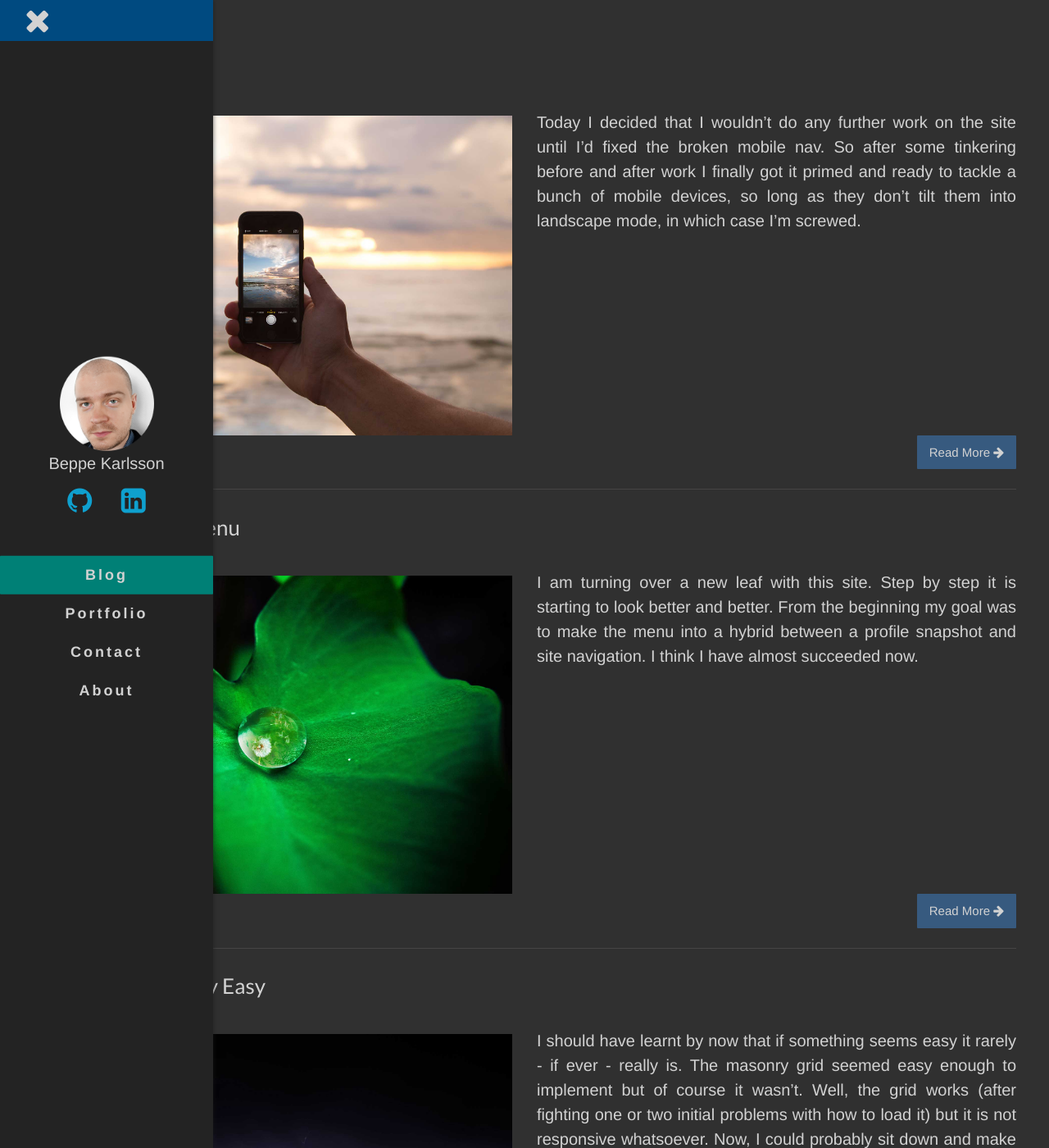
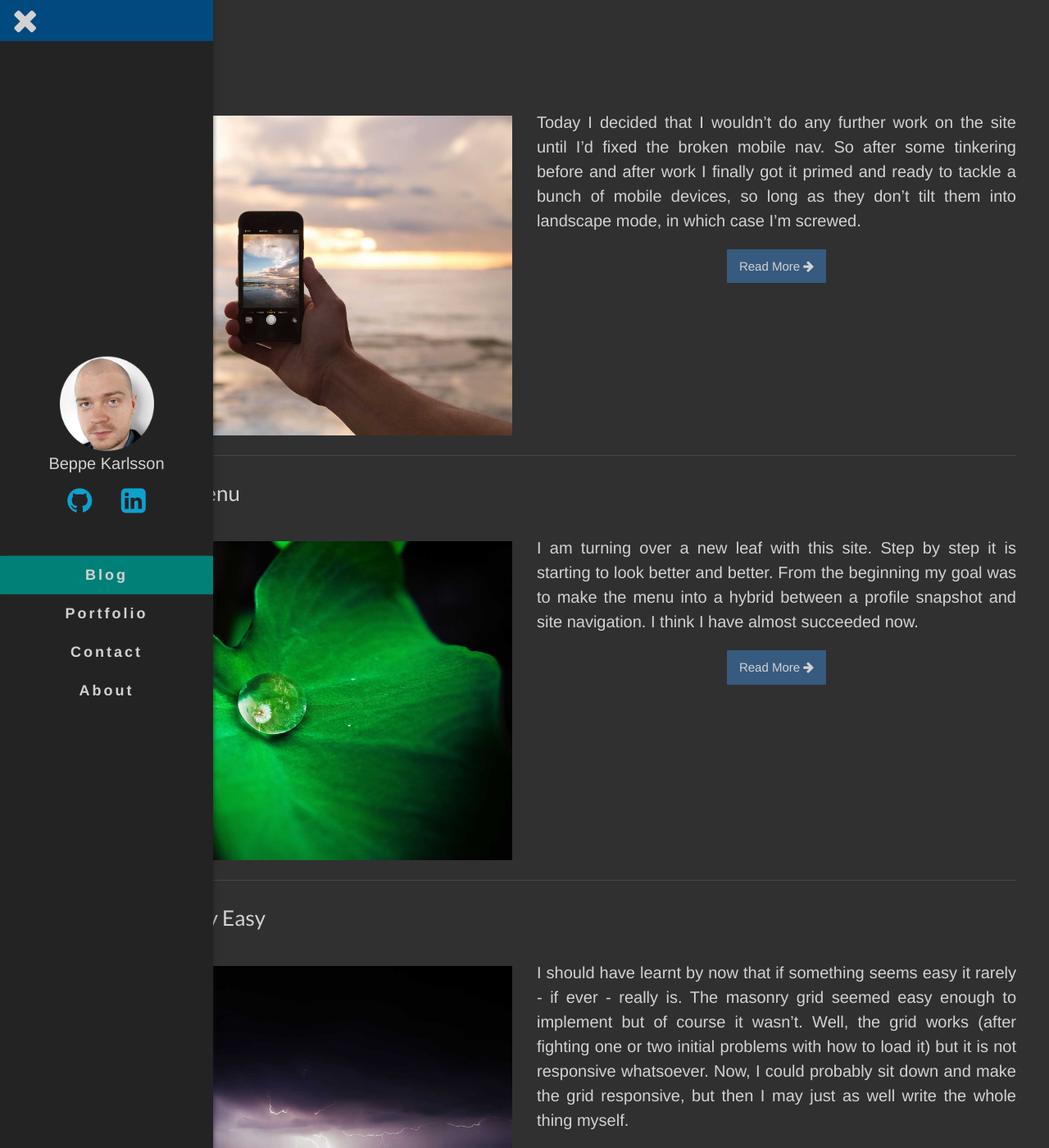
Before and after one commit to beppek/beppek.github.io, a Jekyll site: the page built from 01-blog.md, in a window 1280 px wide and 1400 px high. Shown: the whole window at 82% size. Built offline with Jekyll 4.4.1, drawn with Linux system fonts in a browser that asks for light colours.

Commit message:
less padding on menu button updated logo moved read me add space above page title

```diff
--- a/01-blog.md
+++ b/01-blog.md
@@ -25,10 +25,10 @@ permalink: /blog/
           </div>
           <div class="col-md-6">
             {{ post.excerpt }}
+            <div class="read-more"><a class="btn btn-primary" href="{{ post.url | prepend: site.baseurl }}">Read More <i class="fa fa-arrow-right" aria-hidden="true"></i></a></div>
           </div>
         </div>
       </a>
-      <div class="read-more"><a class="btn btn-primary" href="{{ post.url | prepend: site.baseurl }}">Read More <i class="fa fa-arrow-right" aria-hidden="true"></i></a></div>
     </li>
     <br />
     <hr />
--- a/_layouts/post.html
+++ b/_layouts/post.html
@@ -25,6 +25,11 @@ layout: default
       <h6 class="post-meta">{{ page.date | date: "%b %-d, %Y" }}{% if page.author %} • {{ page.author }}{% endif %}{% if page.meta %} • {{ page.meta }}{% endif %}</h6>
     </div>
     {% else %}
+      <style>
+        .post-title {
+          margin-top: 60px;
+        }
+      </style>
       <h1 class="post-title">{{ page.title }}</h1>
       <h6 class="post-meta">{{ page.date | date: "%b %-d, %Y" }}{% if page.author %} • {{ page.author }}{% endif %}{% if page.meta %} • {{ page.meta }}{% endif %}</h6>
     </div>
--- a/_sass/_layout.scss
+++ b/_sass/_layout.scss
@@ -53,7 +53,7 @@
     height: 50px;
     display: block;
     @media screen and (min-width: $on-laptop) {
-        padding-left: $spacing-unit;
+        padding-left: calc(#{$spacing-unit} / 2);
         font-size: 40px;
     }
 }
@@ -300,7 +300,8 @@ p .post-excerpt {
 }
 
 .read-more {
-    text-align: right;
+    text-align: center;
+    margin-top: 20px;
     > a {
         color: $text-color;
         &:hover {
@@ -334,8 +335,14 @@ p .post-excerpt {
         top: 50%;
         transform: translateY(-50%);
         background-color: rgba(25,25,25,0.8);
-        padding: 35px 20px;
         border-radius: 3px;
+        @include media-query($on-palm) {
+            padding: 35px 30px;
+        }
+        @media screen and (min-width: $on-laptop) {
+            padding: 35px;
+            min-width: 500px;
+        }
     }
 
     .post-header-container h6 {
```
Also changed, not shown: img/logo.png.
